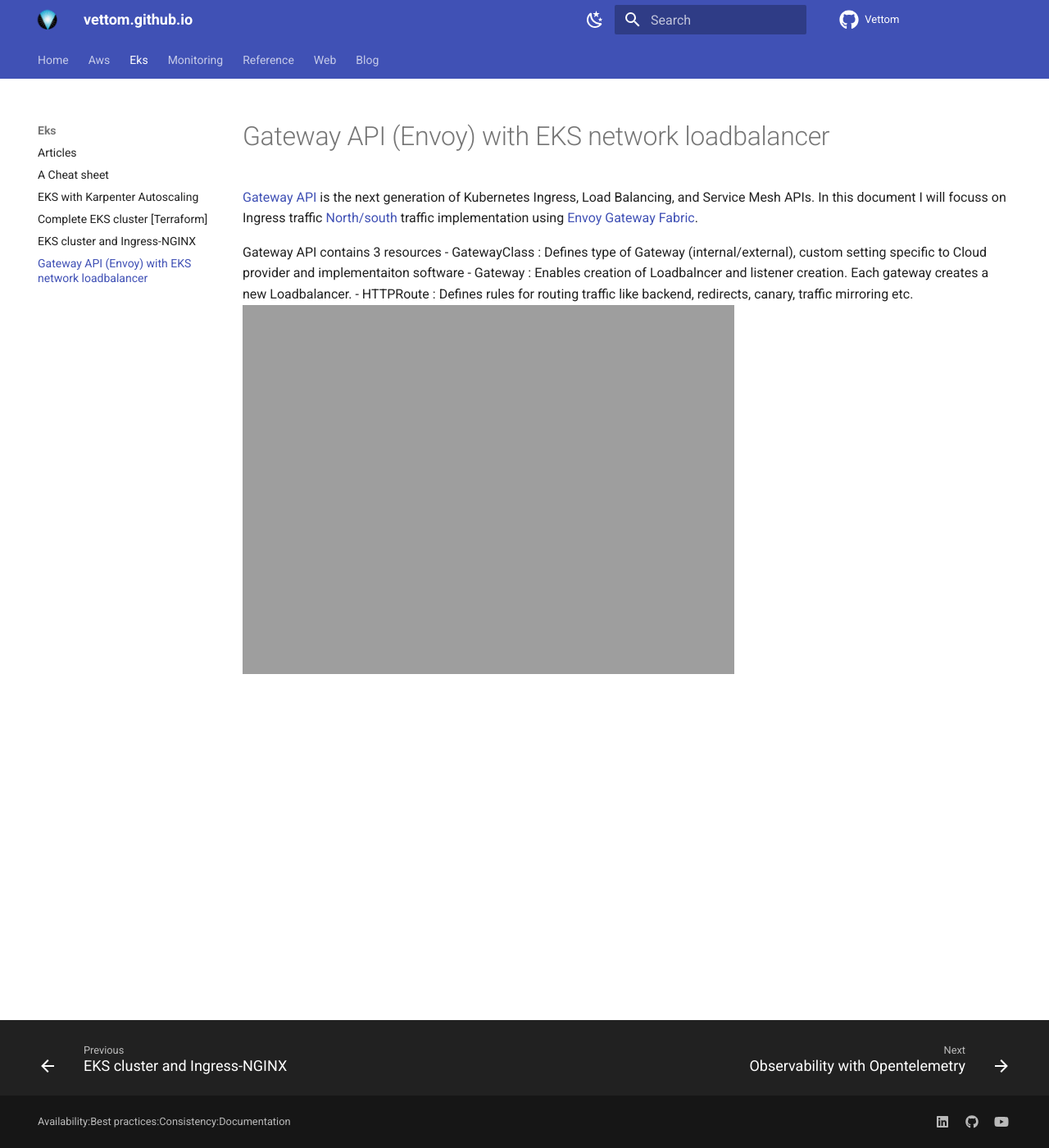
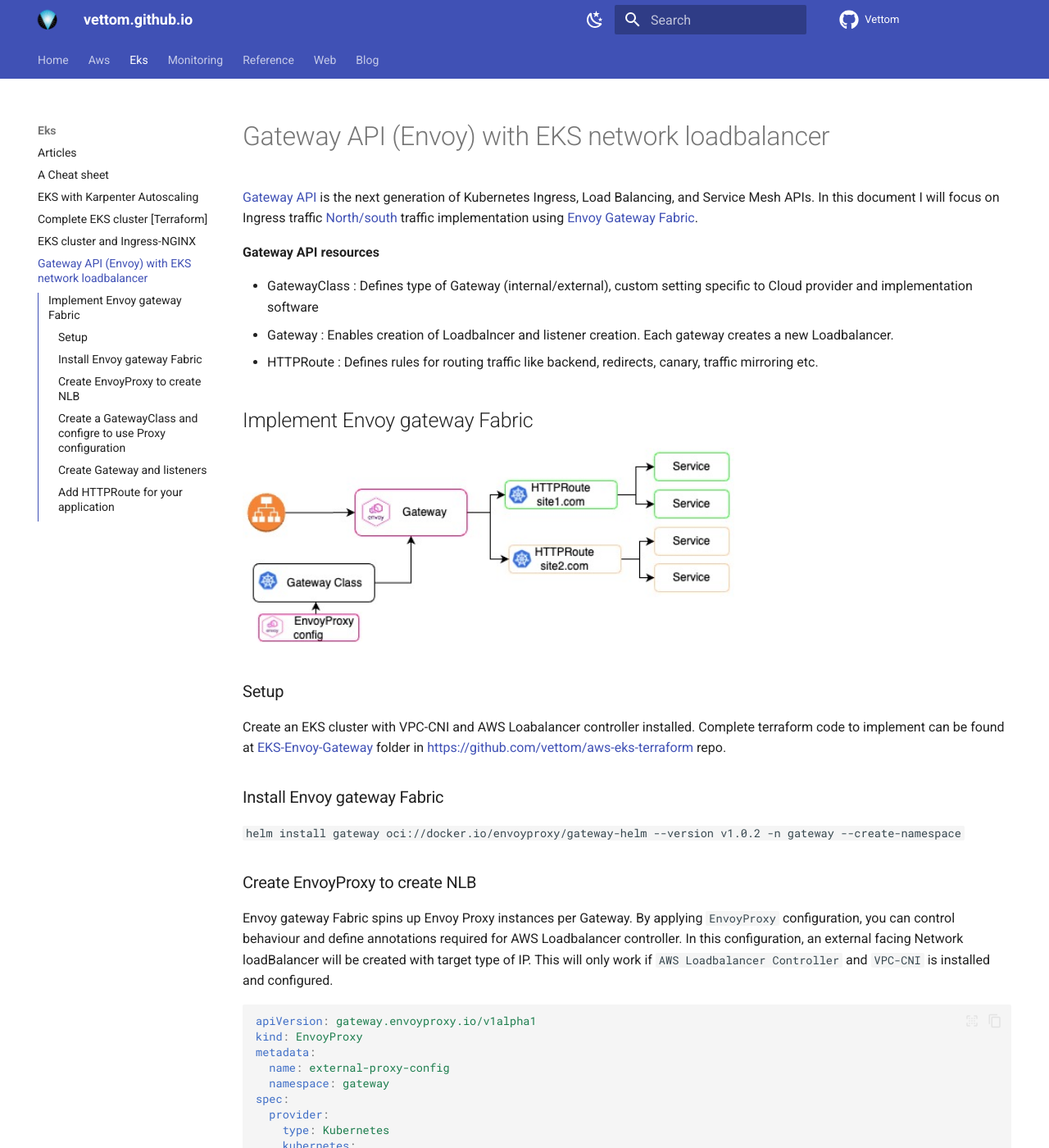
Before and after one commit to vettom/vettom.github.io, an MkDocs documentation site: the page built from docs/Eks/eks-with-envoy-gateway.md, in a window 1280 px wide and 1400 px high. Shown: the whole window at 82% size. Built offline with MkDocs 1.6.1 and Material for MkDocs 9.7.7, drawn with Linux system fonts in a browser that asks for light colours; some of the changed text lies outside the part shown.

Commit message:
Update by DV on Sat 27 Jul 2024 12:14:59 BST

````diff
--- a/docs/Eks/eks-with-envoy-gateway.md
+++ b/docs/Eks/eks-with-envoy-gateway.md
@@ -1,8 +1,116 @@
 # Gateway API (Envoy) with EKS network loadbalancer
-[Gateway API](https://gateway-api.sigs.k8s.io/) is the next generation of Kubernetes Ingress, Load Balancing, and Service Mesh APIs. In this document I will focuss on Ingress traffic [North/south](https://gateway-api.sigs.k8s.io/concepts/glossary/#northsouth-traffic) traffic implementation using [Envoy Gateway Fabric](https://gateway.envoyproxy.io/).
+[Gateway API](https://gateway-api.sigs.k8s.io/) is the next generation of Kubernetes Ingress, Load Balancing, and Service Mesh APIs. In this document I will focus on Ingress traffic [North/south](https://gateway-api.sigs.k8s.io/concepts/glossary/#northsouth-traffic) traffic implementation using [Envoy Gateway Fabric](https://gateway.envoyproxy.io/).
 
-Gateway API contains 3 resources
-- GatewayClass : Defines type of Gateway (internal/external), custom setting specific to Cloud provider and implementaiton software
+**Gateway API resources**
+
+- GatewayClass : Defines type of Gateway (internal/external), custom setting specific to Cloud provider and implementation software
 - Gateway : Enables creation of Loadbalncer and listener creation. Each gateway creates a new Loadbalancer.
 - HTTPRoute : Defines rules for routing traffic like backend, redirects, canary, traffic mirroring etc.
-<img src="https://vettom.github.io/Eks/img/envoy-gateway" width="600" height="300">
+
+## Implement Envoy gateway Fabric
+<img src="https://vettom.github.io/Eks/img/envoy-gateway.jpg" width="600" height="300">
+
+### Setup
+Create an EKS cluster with VPC-CNI and AWS Loabalancer controller installed. Complete terraform code to implement can be found at [EKS-Envoy-Gateway](https://github.com/vettom/aws-eks-terraform/tree/main/EKS-Envoy-Gateway) folder in [https://github.com/vettom/aws-eks-terraform](https://github.com/vettom/aws-eks-terraform) repo.
+
+### Install Envoy gateway Fabric
+`helm install gateway oci://docker.io/envoyproxy/gateway-helm --version v1.0.2 -n gateway --create-namespace`
+
+### Create EnvoyProxy to create NLB
+Envoy gateway Fabric spins up Envoy Proxy instances per Gateway. By applying `EnvoyProxy` configuration, you can control behaviour and define annotations required for AWS Loadbalancer controller.  In this configuration, an external facing Network loadBalancer will be created with target type of IP. This will only work if `AWS Loadbalancer Controller` and `VPC-CNI` is installed and configured.
+
+```yaml
+apiVersion: gateway.envoyproxy.io/v1alpha1
+kind: EnvoyProxy
+metadata:
+  name: external-proxy-config
+  namespace: gateway
+spec:
+  provider:
+    type: Kubernetes
+    kubernetes:
+      envoyService:
+        annotations:
+          service.beta.kubernetes.io/aws-load-balancer-nlb-target-type: ip
+          service.beta.kubernetes.io/aws-load-balancer-scheme: "internet-facing"
+          service.beta.kubernetes.io/aws-load-balancer-target-group-attributes: preserve_client_ip.enabled=true
+```
+### Create a GatewayClass and configre to use Proxy configuration
+Envoy `GatewayClass` can be configured to use `EnvoyProxy` configuration. Any gateway created usign this `GatewayClass` will inherit configuration
+
+```yaml
+apiVersion: gateway.networking.k8s.io/v1
+kind: GatewayClass
+metadata:
+  name: external-gatewayclass
+spec:
+  controllerName: gateway.envoyproxy.io/gatewayclass-controller
+  parametersRef:
+    group: gateway.envoyproxy.io
+    kind: EnvoyProxy
+    name: external-proxy-config
+    namespace: gateway
+---
+```
+### Create Gateway and listeners
+Creation of `Gateway` will result in provisioning of NLB and `Envoy Proxy` pod to handle requests. Define required Listeners, and if using [Cert-manager](https://cert-manager.io/) for certificate management, add necessary annotation. If defining HTTPS, you must define hostname and provide certificate information.
+
+```yaml
+apiVersion: gateway.networking.k8s.io/v1
+kind: Gateway
+metadata:
+  name: external-gateway
+  namespace: gateway
+  annotations:
+    cert-manager.io/cluster-issuer: letsencrypt-DNS
+spec:
+  gatewayClassName: external-gatewayclass
+  listeners:
+    - name: http
+      port: 80
+      protocol: HTTP
+      allowedRoutes:
+        namespaces:
+          from: All
+    # - name: https
+    #   hostname: "mygateway.vettom.github.io"
+    #   port: 443
+    #   protocol: HTTPS
+    #   allowedRoutes:
+    #     namespaces:
+    #       from: All
+    #   tls:
+    #     certificateRefs:
+    #       - kind: Secret
+    #         group: ""
+    #         name: "mygateway-cert"
+    #         namespace: gateway
+```
+
+### Add HTTPRoute for your application
+Define `HTTPRoute` to specify how to route traffic to your application. In `parentRefs` section define which `Gateway` to attach to. Refer [HTTPRoute](https://gateway-api.sigs.k8s.io/api-types/httproute/) to find out various options available.
+
+```yaml
+apiVersion: gateway.networking.k8s.io/v1
+kind: HTTPRoute
+metadata:
+  name: dvenvoy-http
+  namespace: echoserver
+spec:
+  parentRefs:
+    - name: external-gateway
+      sectionName: http
+      namespace: gateway
+  hostnames:
+    - mygateway.vettom.github.io
+    - mygateway1.vettom.github.io
+  rules:
+    - backendRefs:
+        - kind: Service
+          name: echoserver
+          port: 80
+      matches:
+        - path:
+            type: PathPrefix
+            value: /
+```
````
